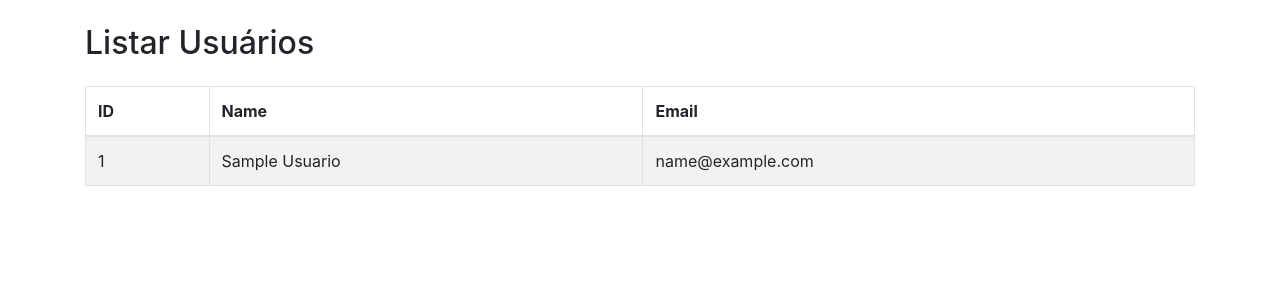
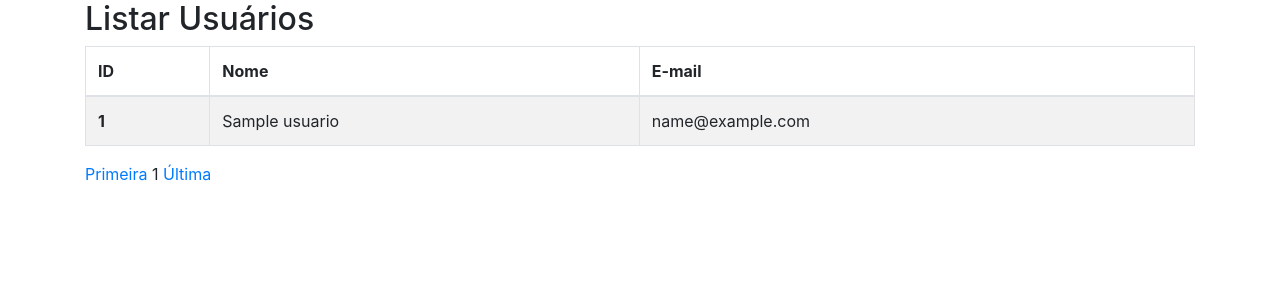
Before and after one commit to thiagowfer/crud-php-js, a PHP site: page / in a window 1280 px wide. Shown: the top 300 px of the page. Run offline with PHP 8.4, Linux system fonts and the light colour scheme; tables that the repository leaves empty or names only in its code hold one stand-in row (values such as "Sample post").

Commit message:
Pagination finished

```diff
--- /dev/null
+++ b/conexao.php
@@ -0,0 +1,8 @@
+<?php
+$servidor = "localhost";
+$usuario = "root";
+$senha = "";
+$dbname = "agenda";
+
+//Criar a conexao
+$conn = mysqli_connect($servidor, $usuario, $senha, $dbname);
--- a/index.php
+++ b/index.php
@@ -1,42 +1,36 @@
-<!DOCTYPE html>
-<html lang="en">
+<!DOCTYPE HTML>
+<html lang="pt-br">
     <head>
-<meta charset="UTF-8">
-<meta name="viewport" content="width=device-width, initial-scale=1.0">
-<link rel="stylesheet" href="https://stackpath.bootstrapcdn.com/bootstrap/4.5.0/css/bootstrap.min.css">
+        <meta charset="utf-8">
+        <title>Celke - Listar com JavaScript</title>
+		<link rel="stylesheet" href="https://stackpath.bootstrapcdn.com/bootstrap/4.1.3/css/bootstrap.min.css">
 		<script src="https://ajax.googleapis.com/ajax/libs/jquery/3.3.1/jquery.min.js"></script>
-<title>CRUD PHP JS</title>
+		<script src="https://cdnjs.cloudflare.com/ajax/libs/popper.js/1.14.3/umd/popper.min.js"></script>
+		<script src="https://stackpath.bootstrapcdn.com/bootstrap/4.1.3/js/bootstrap.min.js"></script>
     </head>
     <body>
 		<div class="container">
-    <h2 class="mt-4 mb-4">Listar Usuários</h2>
+			<h2>Listar Usuários</h2>
 			<span id="conteudo"></span>
 		</div>
 
 		<script>
-    var pagina = 1; // página inicial
-    var qtd_result_pagina = 10; // quantidade de registro por página
-
-    $(document).ready(function(){
-        listarUsuario(pagina, qtd_result_pagina);
+			var qnt_result_pg = 50; //quantidade de registro por página
+			var pagina = 1; //página inicial
+			$(document).ready(function () {
+				listar_usuario(pagina, qnt_result_pg); //Chamar a função para listar os registros
 			});
 
-    function listarUsuario(pagina, qtd_result_pagina){
+			function listar_usuario(pagina, qnt_result_pg){
 				var dados = {
 					pagina: pagina,
-            qtd_result_pagina: qtd_result_pagina
+					qnt_result_pg: qnt_result_pg
 				}
-
-        $.post('listar_usuarios.php', function(retorna){
+				$.post('listar_usuario.php', dados , function(retorna){
+					//Subtitui o valor no seletor id="conteudo"
 					$("#conteudo").html(retorna);
 				});
 			}
-
 		</script>
-<script src="https://cdn.jsdelivr.net/npm/popper.js@1.16.0/dist/umd/popper.min.js">
-</script>
-<script src="https://stackpath.bootstrapcdn.com/bootstrap/4.5.0/js/bootstrap.min.js">
-</script>
-
     </body>
 </html>
--- /dev/null
+++ b/listar_usuario.php
@@ -0,0 +1,69 @@
+<?php
+include_once "conexao.php";
+
+$pagina = filter_input(INPUT_POST, 'pagina', FILTER_SANITIZE_NUMBER_INT);
+$qnt_result_pg = filter_input(INPUT_POST, 'qnt_result_pg', FILTER_SANITIZE_NUMBER_INT);
+//calcular o inicio visualização
+$inicio = ($pagina * $qnt_result_pg) - $qnt_result_pg;
+
+//consultar no banco de dados
+$result_usuario = "SELECT * FROM usuarios ORDER BY id DESC LIMIT $inicio, $qnt_result_pg";
+$resultado_usuario = mysqli_query($conn, $result_usuario);
+
+
+//Verificar se encontrou resultado na tabela "usuarios"
+if(($resultado_usuario) AND ($resultado_usuario->num_rows != 0)){
+	?>
+	<table class="table table-striped table-bordered table-hover">
+		<thead>
+			<tr>
+				<th>ID</th>
+				<th>Nome</th>
+				<th>E-mail</th>
+			</tr>
+		</thead>
+		<tbody>
+			<?php
+			while($row_usuario = mysqli_fetch_assoc($resultado_usuario)){
+				?>
+				<tr>
+					<th><?php echo $row_usuario['id']; ?></th>
+					<td><?php echo $row_usuario['name']; ?></td>
+					<td><?php echo $row_usuario['email']; ?></td>
+				</tr>
+				<?php
+			}?>
+		</tbody>
+	</table>
+<?php
+//Paginação - Somar a quantidade de usuários
+$result_pg = "SELECT COUNT(id) AS num_result FROM usuarios";
+$resultado_pg = mysqli_query($conn, $result_pg);
+$row_pg = mysqli_fetch_assoc($resultado_pg);
+
+//Quantidade de pagina
+$quantidade_pg = ceil($row_pg['num_result'] / $qnt_result_pg);
+
+//Limitar os link antes depois
+$max_links = 2;
+
+echo "<a href='#' onclick='listar_usuario(1, $qnt_result_pg)'>Primeira</a> ";
+
+for($pag_ant = $pagina - $max_links; $pag_ant <= $pagina - 1; $pag_ant++){
+	if($pag_ant >= 1){
+		echo " <a href='#' onclick='listar_usuario($pag_ant, $qnt_result_pg)'>$pag_ant </a> ";
+	}
+}
+
+echo " $pagina ";
+
+for ($pag_dep = $pagina + 1; $pag_dep <= $pagina + $max_links; $pag_dep++) {
+	if($pag_dep <= $quantidade_pg){
+		echo " <a href='#' onclick='listar_usuario($pag_dep, $qnt_result_pg)'>$pag_dep</a> ";
+	}
+}
+
+echo " <a href='#' onclick='listar_usuario($quantidade_pg, $qnt_result_pg)'>Última</a>";
+}else{
+	echo "<div class='alert alert-danger' role='alert'>Nenhum usuário encontrado!</div>";
+}
--- a/listar_usuarios.php
+++ /dev/null
@@ -1,45 +0,0 @@
-<?php
-include_once "config/conexao.php";
-
-$pagina = filter_input(INPUT_POST, 'pagina', FILTER_SANITIZE_NUMBER_INT);
-$qtd_result_pagina = filter_input(INPUT_POST, 'qtd_result_pagina', FILTER_SANITIZE_NUMBER_INT);
-
-// Calcular início da visualização
-$inicio = ($pagina * $qtd_result_pagina) - $qtd_result_pagina;
-
-$sql = "SELECT * FROM usuarios ORDER BY id DESC LIMIT $inicio, 10";
-$resultado = mysqli_query($conn, $sql);
-?>
-
-<?php if($resultado && $resultado->num_rows != 0): ?>
-    <table class="table table-bordered table-striped table-hover">
-        <thead>
-            <tr>
-            <th>ID</th>
-            <th>Name</th>
-            <th>Email</th>
-            </tr>
-        </thead>
-        <tbody>
-
-        <?php while($row_usuario = mysqli_fetch_assoc($resultado)): ?>
-        <tr>
-            <td> <?php echo $row_usuario['id'];    ?></td>
-            <td> <?php echo ucwords($row_usuario['name']);  ?></td>
-            <td> <?php echo $row_usuario['email']; ?></td>
-        </tr>
-        <?php  endwhile; ?>
-
-</tbody>
-</table>
-
-<?php
-
-// Paginação, somar quantidade de registros
-$contar = "SELECT COUNT(id) AS num_result FROM usuarios";
-
-else:
-    echo "<div class='alert alert-warning' role='alert'>Nenhum usuário cadastrado!</div>";
-endif;
-
-?>
```
Lines whose indentation alone changed are shown as unchanged.
